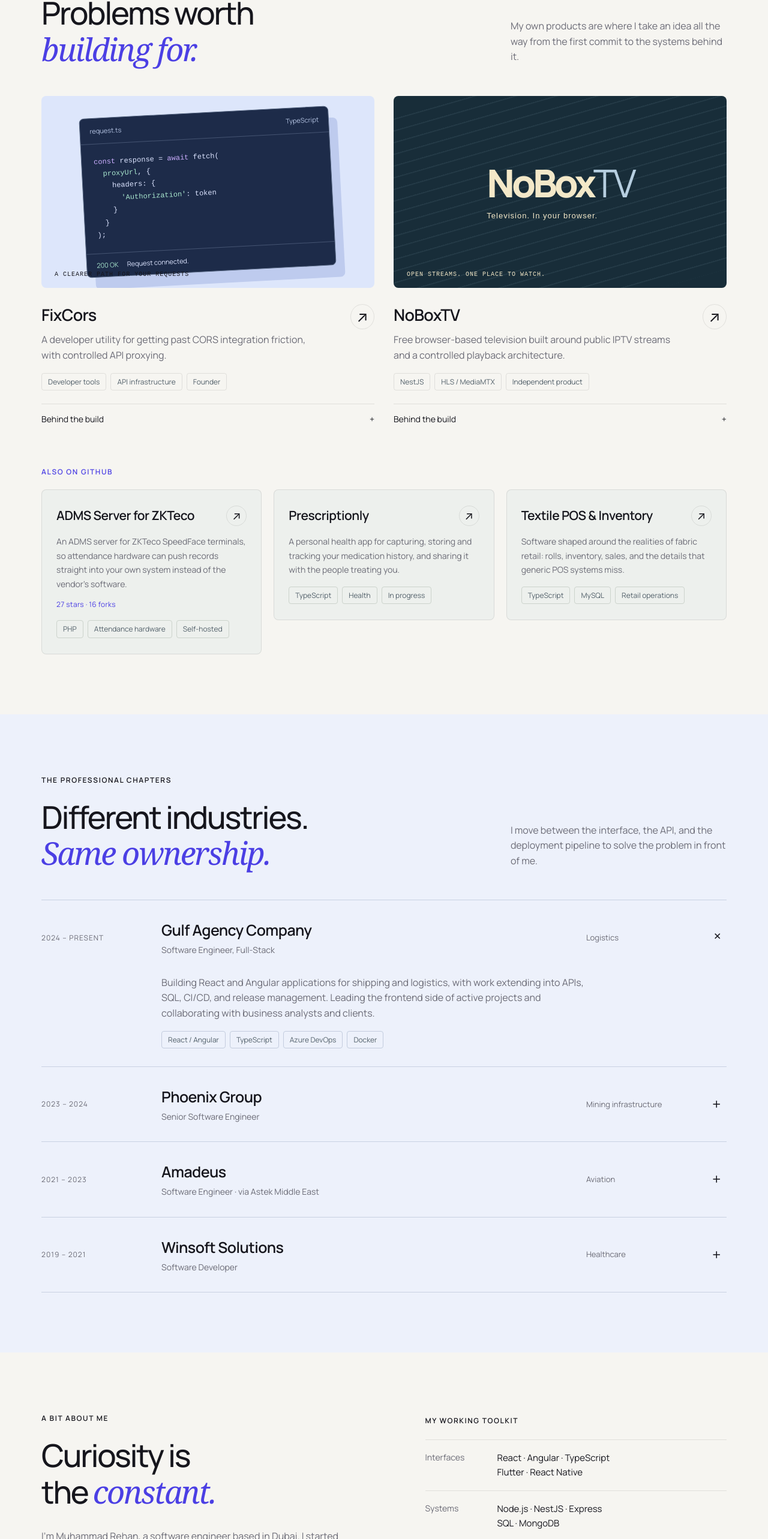
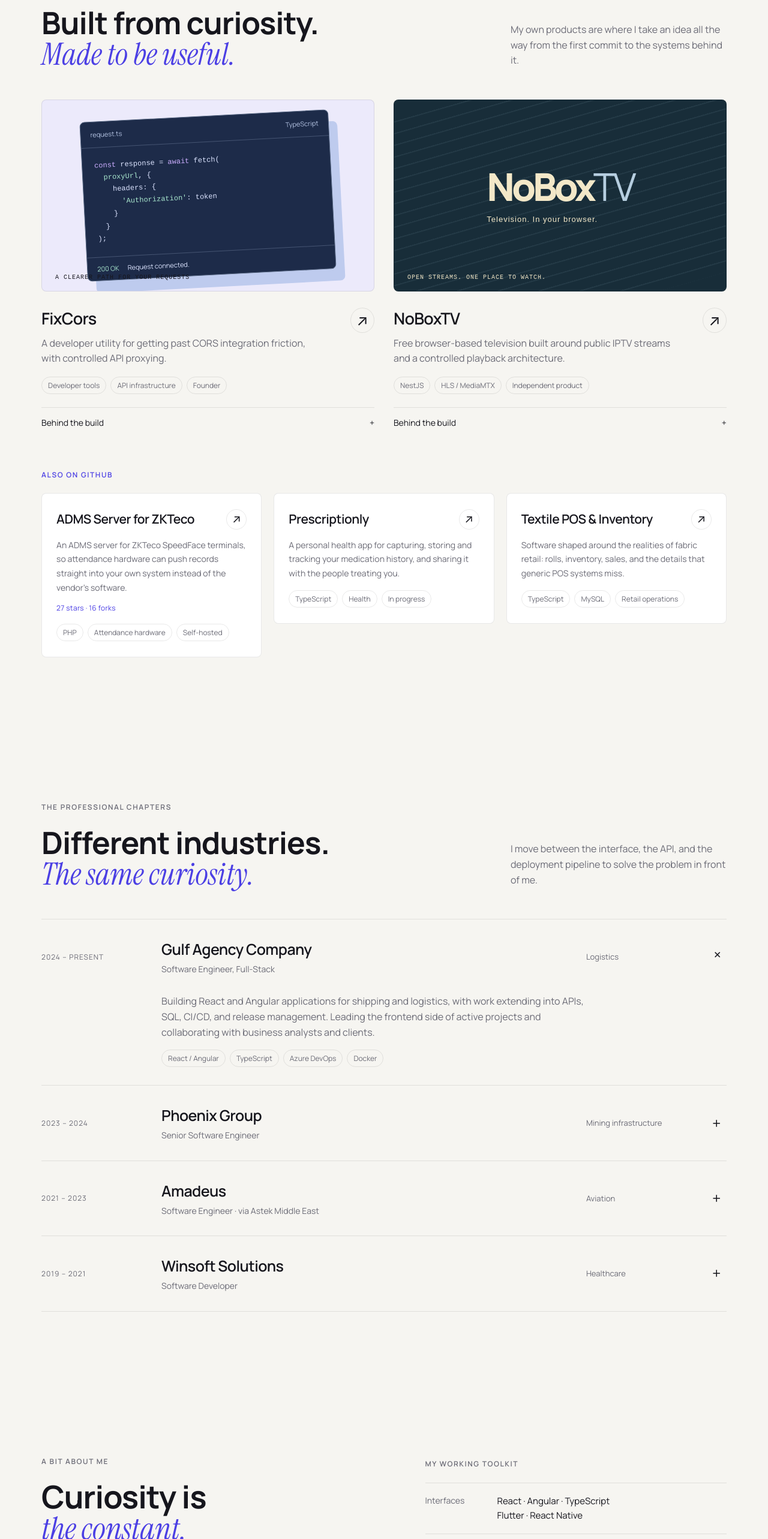
Before and after one commit to mmd-rehan/mmd-rehan, a React (Vite) app: page / in a window 1280 px wide. Shown: the part 150-2716 px from the top of the page at 60% size. Built offline with nearby package versions, Linux system fonts and the light colour scheme.

Commit message:
Restyle existing sections into the playground visual system

```diff
--- a/src/site/Site.tsx
+++ b/src/site/Site.tsx
@@ -56,10 +56,9 @@
           <div className="section-heading">
             <div>
               <p className="eyebrow">INDEPENDENT WORK</p>
-              <h2>
-                Problems worth
-                <br />
-                <em>building for.</em>
+              <h2 className="dual-heading">
+                <span>Built from curiosity.</span>
+                <em>Made to be useful.</em>
               </h2>
             </div>
             <p>
@@ -119,10 +118,9 @@
           <div className="section-heading">
             <div>
               <p className="eyebrow">THE PROFESSIONAL CHAPTERS</p>
-              <h2>
-                Different industries.
-                <br />
-                <em>Same ownership.</em>
+              <h2 className="dual-heading">
+                <span>Different industries.</span>
+                <em>The same curiosity.</em>
               </h2>
             </div>
             <p>
@@ -169,10 +167,9 @@
         <section id="about" className="section about">
           <div className="about-intro">
             <p className="eyebrow">A BIT ABOUT ME</p>
-            <h2>
-              Curiosity is
-              <br />
-              the <em>constant.</em>
+            <h2 className="dual-heading">
+              <span>Curiosity is</span>
+              <em>the constant.</em>
             </h2>
             <p>
               I’m Muhammad Rehan, a software engineer based in Dubai. I started with computer
@@ -237,9 +234,8 @@
 
         <section id="contact" className="section contact">
           <p className="eyebrow">NEXT CONVERSATION</p>
-          <h2>
-            Have something
-            <br />
+          <h2 className="dual-heading">
+            <span>Have something</span>
             <em>worth building?</em>
           </h2>
           <a className="email" href="mailto:hi@mmd-rehan.com">
--- a/src/site/Testimonials.tsx
+++ b/src/site/Testimonials.tsx
@@ -41,9 +41,8 @@
       <div className="section-heading">
         <div>
           <p className="eyebrow">IN THEIR WORDS</p>
-          <h2>
-            People I’ve
-            <br />
+          <h2 className="dual-heading">
+            <span>People I’ve</span>
             <em>worked with.</em>
           </h2>
         </div>
--- a/src/site/site.css
+++ b/src/site/site.css
@@ -142,3 +142,27 @@
 .repo .tags span{border-color:#ccd3cc}
 @media(max-width:1000px){.repo-grid{grid-template-columns:repeat(2,1fr)}}
 @media(max-width:700px){.repos{margin-top:38px}.repo-grid{grid-template-columns:1fr}.repo{padding:22px 20px}}
+
+/* --- Section restyle into the playground visual system ---------------- */
+main{max-width:1320px;margin:0 auto}
+.section{padding:clamp(64px,10vw,120px) 5.4%}
+.section-heading .dual-heading{font-size:clamp(34px,4vw,54px)}
+.section-heading>p{color:var(--muted)}
+.eyebrow{color:var(--muted)}
+.repos-label,.wide-project .eyebrow,.contact .eyebrow{color:var(--accent)}
+.experience{background:transparent}
+.timeline,.timeline details{border-color:var(--line)}
+.job-body .tags span,.repo .tags span,.tags span{border-color:var(--line);color:var(--muted);border-radius:999px}
+.outcomes strong,.job strong,.repo h3,h3,.experience-stat strong,.email{font-family:var(--font-sans)}
+.about em,h1 em,h2 em,.job em{font-family:var(--font-serif);font-style:italic;color:var(--accent)}
+.project-art{border:1px solid var(--line)}
+.cors-art{background:var(--ice)}
+.repo{background:var(--surface)}
+.recognition{background:var(--ice)}
+.contact{background:var(--accent);color:#fff}
+.contact .dual-heading>em{color:#c8c2ff}
+.voice,.wide-project{background:var(--surface)}
+.quote-section .quote-mark,.featured-voice .quote-mark{color:var(--accent)}
+footer .brand{font-family:var(--font-sans);font-weight:800;letter-spacing:-3px}
+footer .brand span{color:var(--accent)}
+@media(max-width:900px){main{max-width:100%}}
```
